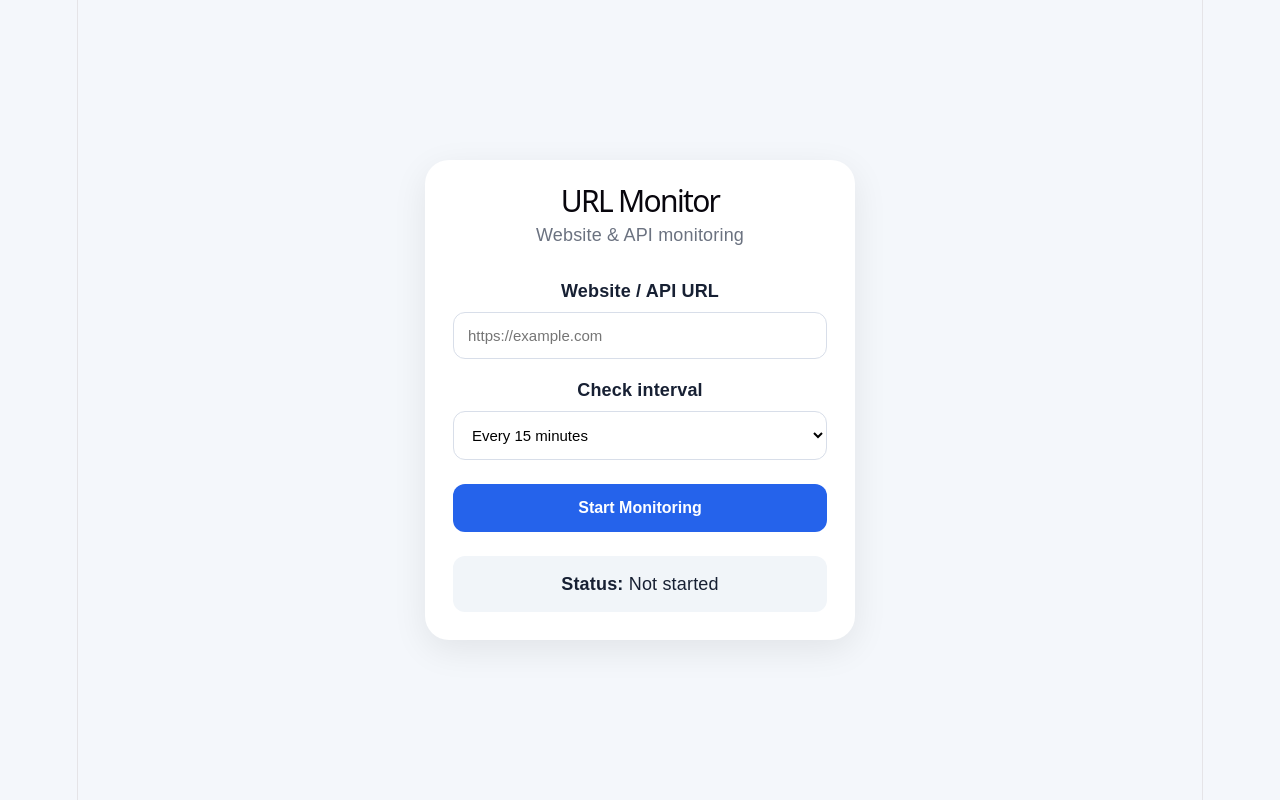
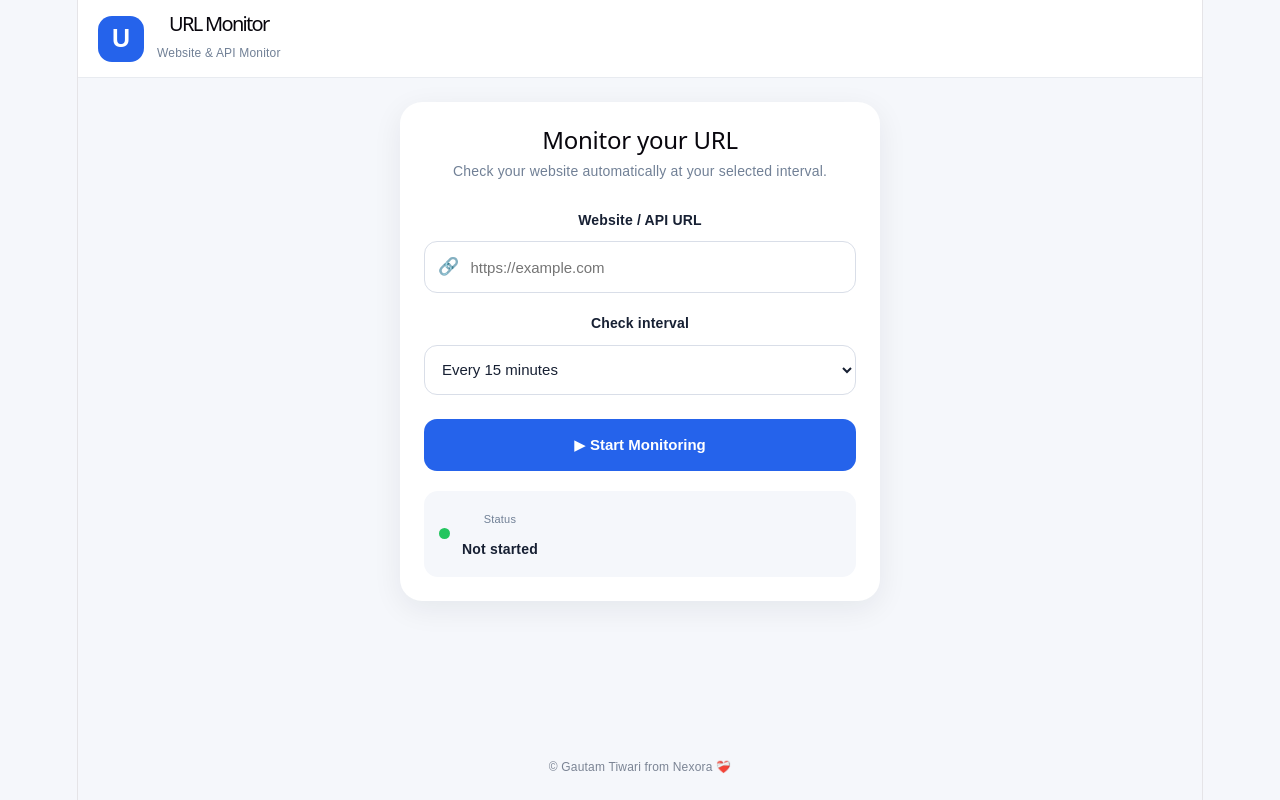
Before and after one commit to tiwarigautam819-ship-it/URLMonitor, a React (Vite) app: page / in a window 1280 px wide. Built offline with nearby package versions, Linux system fonts and the light colour scheme.

Commit message:
Update URL Monitor Android UI

```diff
--- a/src/App.css
+++ b/src/App.css
@@ -4,92 +4,171 @@
 
 body {
   margin: 0;
-  font-family: Arial, sans-serif;
-  background: #f4f7fb;
+  font-family: Arial, Helvetica, sans-serif;
+  background: #f5f7fb;
   color: #172033;
 }
 
 .app {
   min-height: 100vh;
   display: flex;
+  flex-direction: column;
+}
+
+.topbar {
+  height: 78px;
+  display: flex;
+  align-items: center;
+  gap: 13px;
+  padding: 0 20px;
+  background: #ffffff;
+  border-bottom: 1px solid #e8ebf0;
+}
+
+.logo {
+  width: 46px;
+  height: 46px;
+  border-radius: 14px;
+  display: flex;
   align-items: center;
   justify-content: center;
-  padding: 20px;
+  background: #2563eb;
+  color: white;
+  font-size: 25px;
+  font-weight: 800;
+}
+
+.topbar h1 {
+  margin: 0;
+  font-size: 20px;
+}
+
+.topbar p {
+  margin: 3px 0 0;
+  color: #718096;
+  font-size: 12px;
 }
 
 .card {
-  width: 100%;
-  max-width: 430px;
-  background: white;
-  padding: 28px;
-  border-radius: 24px;
-  box-shadow: 0 10px 35px rgba(0, 0, 0, 0.08);
+  width: calc(100% - 32px);
+  max-width: 480px;
+  margin: 24px auto;
+  padding: 24px;
+  background: #ffffff;
+  border-radius: 22px;
+  box-shadow: 0 8px 30px rgba(15, 23, 42, 0.07);
 }
 
-h1 {
+.welcome h2 {
   margin: 0;
-  font-size: 30px;
-  text-align: center;
+  font-size: 24px;
 }
 
-.subtitle {
-  text-align: center;
-  color: #6b7280;
-  margin: 8px 0 30px;
+.welcome p {
+  margin: 7px 0 25px;
+  color: #718096;
+  font-size: 14px;
+  line-height: 1.5;
 }
 
 label {
   display: block;
-  font-weight: 600;
-  margin: 18px 0 8px;
+  margin: 17px 0 8px;
+  font-size: 14px;
+  font-weight: 700;
+}
+
+.urlBox {
+  display: flex;
+  align-items: center;
+  gap: 9px;
+  padding: 0 13px;
+  border: 1px solid #d9dee8;
+  border-radius: 13px;
+  background: #ffffff;
+}
+
+.urlBox:focus-within {
+  border-color: #2563eb;
+}
+
+.urlBox span {
+  font-size: 17px;
 }
 
 input,
 select {
   width: 100%;
-  padding: 14px;
-  border: 1px solid #d8dee9;
-  border-radius: 12px;
+  height: 50px;
+  border: 0;
+  outline: none;
+  background: transparent;
   font-size: 15px;
-  outline: none;
-  background: white;
+  color: #172033;
 }
 
-input:focus,
-select:focus {
-  border-color: #2563eb;
+select {
+  border: 1px solid #d9dee8;
+  border-radius: 13px;
+  padding: 0 13px;
+  background: white;
 }
 
 button {
   width: 100%;
+  height: 52px;
   margin-top: 24px;
-  padding: 15px;
   border: 0;
-  border-radius: 12px;
+  border-radius: 13px;
   background: #2563eb;
   color: white;
-  font-size: 16px;
+  font-size: 15px;
   font-weight: 700;
-}
-
-button:active {
-  transform: scale(0.98);
 }
 
 button.stop {
   background: #dc2626;
 }
 
-.status {
-  margin-top: 24px;
+.statusCard {
+  margin-top: 20px;
   padding: 15px;
-  background: #f1f5f9;
-  border-radius: 12px;
+  display: flex;
+  align-items: center;
+  gap: 12px;
+  border-radius: 14px;
+  background: #f5f7fb;
 }
 
-.last {
-  margin-top: 10px;
-  color: #64748b;
-  font-size: 13px;
+.statusDot {
+  width: 11px;
+  height: 11px;
+  border-radius: 50%;
+  background: #22c55e;
+}
+
+.statusCard small {
+  display: block;
+  color: #718096;
+  font-size: 11px;
+  margin-bottom: 3px;
+}
+
+.statusCard strong {
+  font-size: 14px;
+}
+
+.lastCheck {
   text-align: center;
+  margin-top: 12px;
+  color: #718096;
+  font-size: 12px;
 }
+
+footer {
+  margin-top: auto;
+  padding: 20px 10px;
+  text-align: center;
+  color: #7b8494;
+  font-size: 12px;
+}
--- a/src/App.jsx
+++ b/src/App.jsx
@@ -9,20 +9,20 @@ function App() {
   const [status, setStatus] = useState('Not started')
 
   useEffect(() => {
-    if (!running || !url) return
+    if (!running || !url.trim()) return
 
     const checkUrl = async () => {
       setStatus('Checking...')
 
       try {
-        const response = await fetch(url, {
+        await fetch(url.trim(), {
           method: 'GET',
           mode: 'no-cors',
           cache: 'no-store'
         })
 
-        setStatus('Check completed')
-      } catch (error) {
+        setStatus('Website checked')
+      } catch {
         setStatus('Check failed')
       }
 
@@ -31,17 +31,23 @@ function App() {
 
     checkUrl()
 
-    const timer = setInterval(checkUrl, interval * 60 * 1000)
+    const timer = setInterval(
+      checkUrl,
+      interval * 60 * 1000
+    )
 
     return () => clearInterval(timer)
   }, [running, url, interval])
 
   const startMonitoring = () => {
-    if (!url.trim()) {
+    const cleanUrl = url.trim()
+
+    if (!cleanUrl) {
       setStatus('Please enter a URL')
       return
     }
 
+    setUrl(cleanUrl)
     setRunning(true)
     setStatus('Monitoring started')
   }
@@ -53,19 +59,42 @@ function App() {
 
   return (
     <div className="app">
-      <div className="card">
+
+      <header className="topbar">
+        <div className="logo">U</div>
+
+        <div>
           <h1>URL Monitor</h1>
-        <p className="subtitle">Website & API monitoring</p>
+          <p>Website & API Monitor</p>
+        </div>
+      </header>
+
+      <main className="card">
+
+        <div className="welcome">
+          <h2>Monitor your URL</h2>
+          <p>
+            Check your website automatically at your selected interval.
+          </p>
+        </div>
 
         <label>Website / API URL</label>
+
+        <div className="urlBox">
+          <span>🔗</span>
+
           <input
             type="url"
             placeholder="https://example.com"
             value={url}
             onChange={(e) => setUrl(e.target.value)}
+            autoComplete="off"
+            spellCheck="false"
           />
+        </div>
 
         <label>Check interval</label>
+
         <select
           value={interval}
           onChange={(e) => setIntervalValue(Number(e.target.value))}
@@ -78,23 +107,36 @@ function App() {
         </select>
 
         {!running ? (
-          <button onClick={startMonitoring}>Start Monitoring</button>
+          <button onClick={startMonitoring}>
+            ▶ Start Monitoring
+          </button>
         ) : (
           <button className="stop" onClick={stopMonitoring}>
-            Stop Monitoring
+            ■ Stop Monitoring
           </button>
         )}
 
-        <div className="status">
-          <strong>Status:</strong> {status}
+        <div className="statusCard">
+          <div className="statusDot"></div>
+
+          <div>
+            <small>Status</small>
+            <strong>{status}</strong>
+          </div>
         </div>
 
         {lastCheck && (
-          <div className="last">
+          <div className="lastCheck">
             Last check: {lastCheck}
           </div>
         )}
-      </div>
+
+      </main>
+
+      <footer>
+        © Gautam Tiwari from Nexora ❤️‍🩹
+      </footer>
+
     </div>
   )
 }
```
Lines whose indentation alone changed are shown as unchanged.
